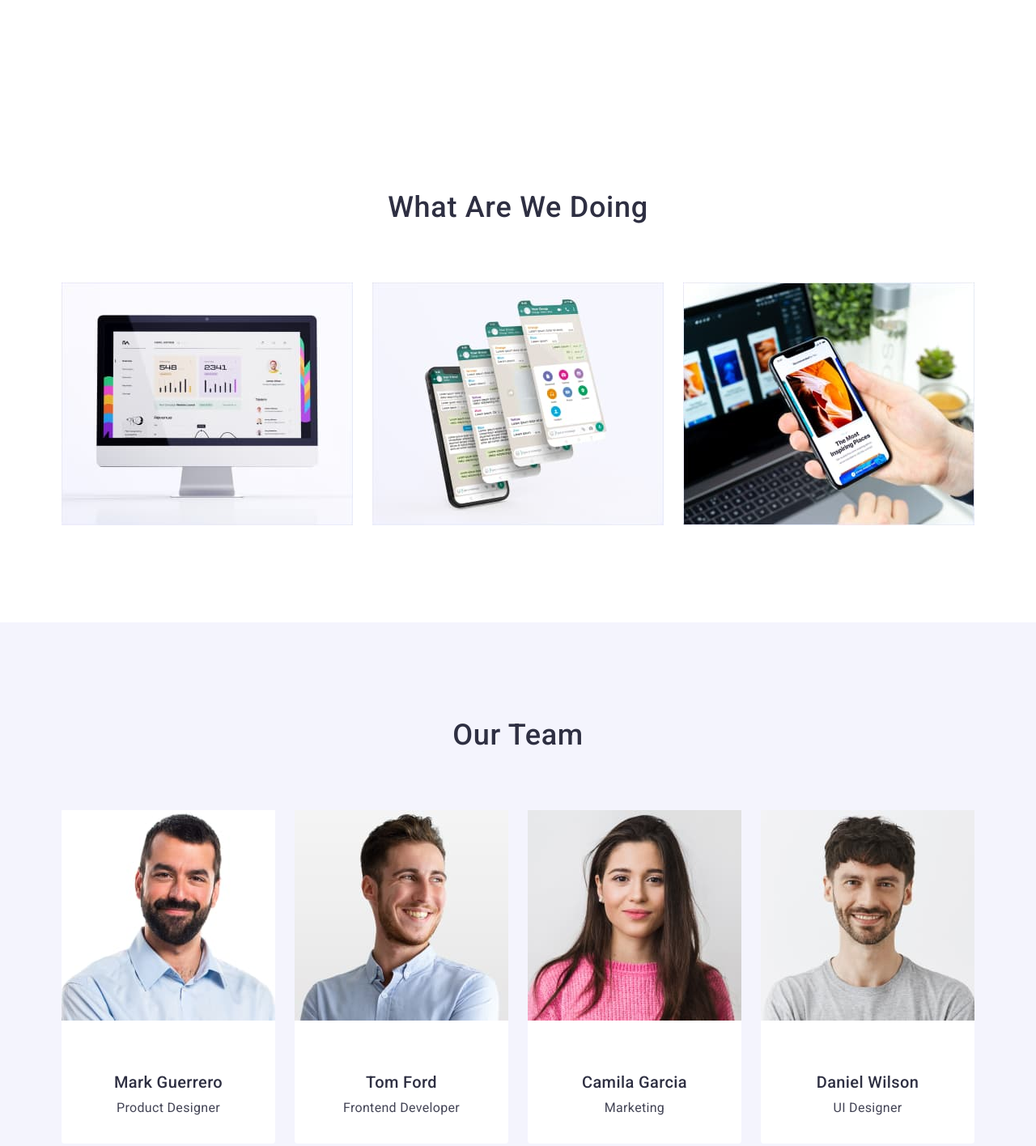
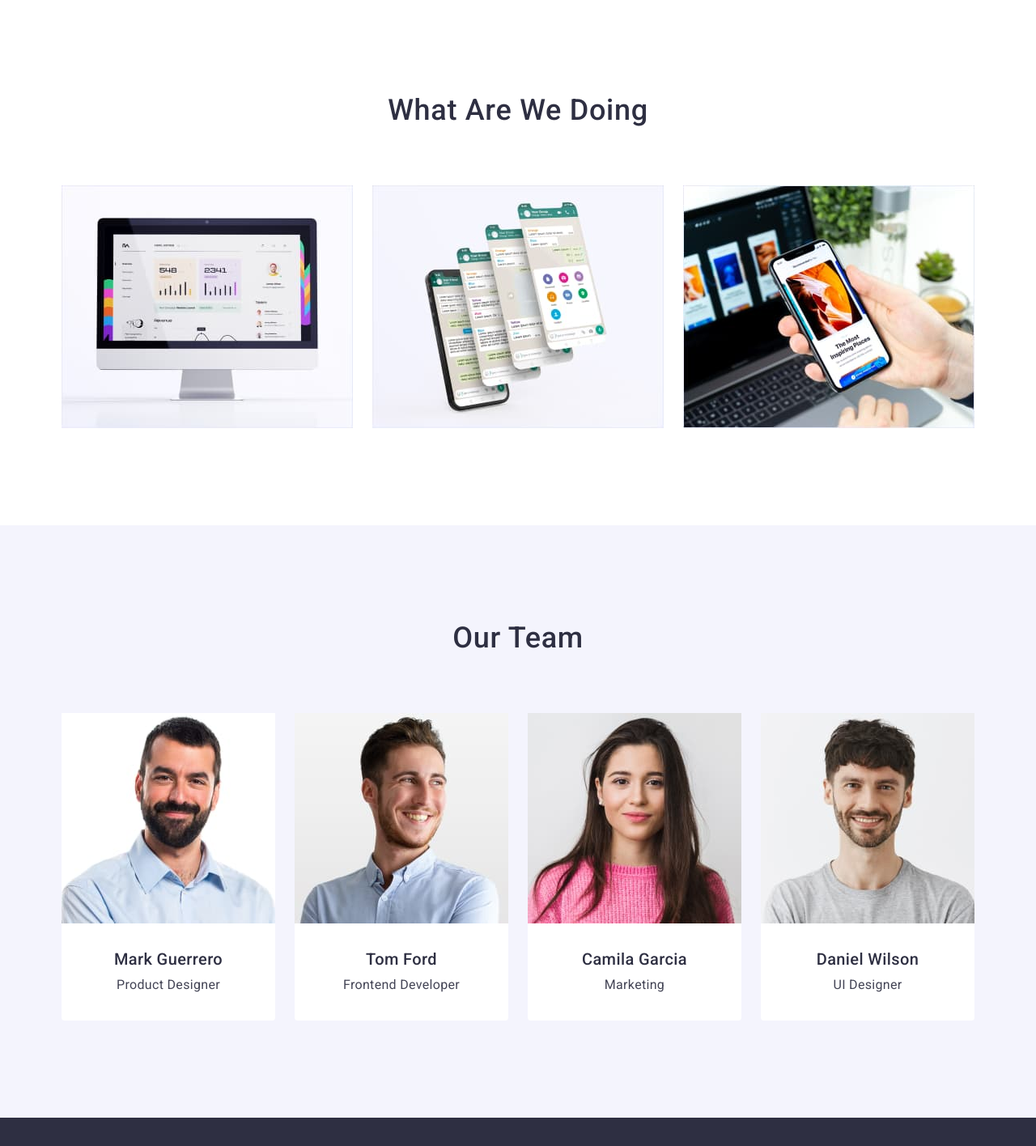
Before and after one commit to makswelll/goit-markup-hw-03, a plain HTML site: page index.html in a window 1280 px wide. Shown: the part 924-2340 px from the top of the page at 81% size. Drawn offline with nearby package versions, Linux system fonts and the light colour scheme.

Commit message:
Update styles.css

```diff
--- a/css/styles.css
+++ b/css/styles.css
@@ -223,7 +223,6 @@ img {
 
 /* -------------------------------------------------------SECTION ІNSTRUCTION--------------------------------------------------------*/
 .instruction {
-  padding-top: 120px;
   padding-bottom: 120px;
 }
 
@@ -274,7 +273,6 @@ img {
 }
 
 .team-name {
-  margin-top: 32px;
   margin-bottom: 8px;
   text-align: center;
   letter-spacing: 0.02em;
```
